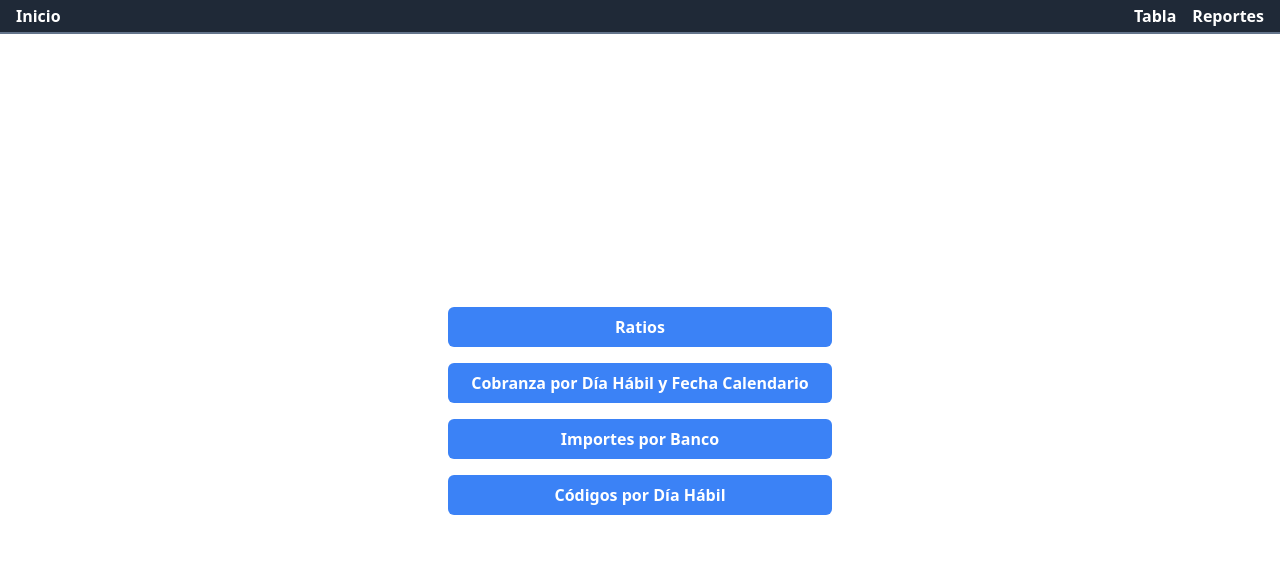
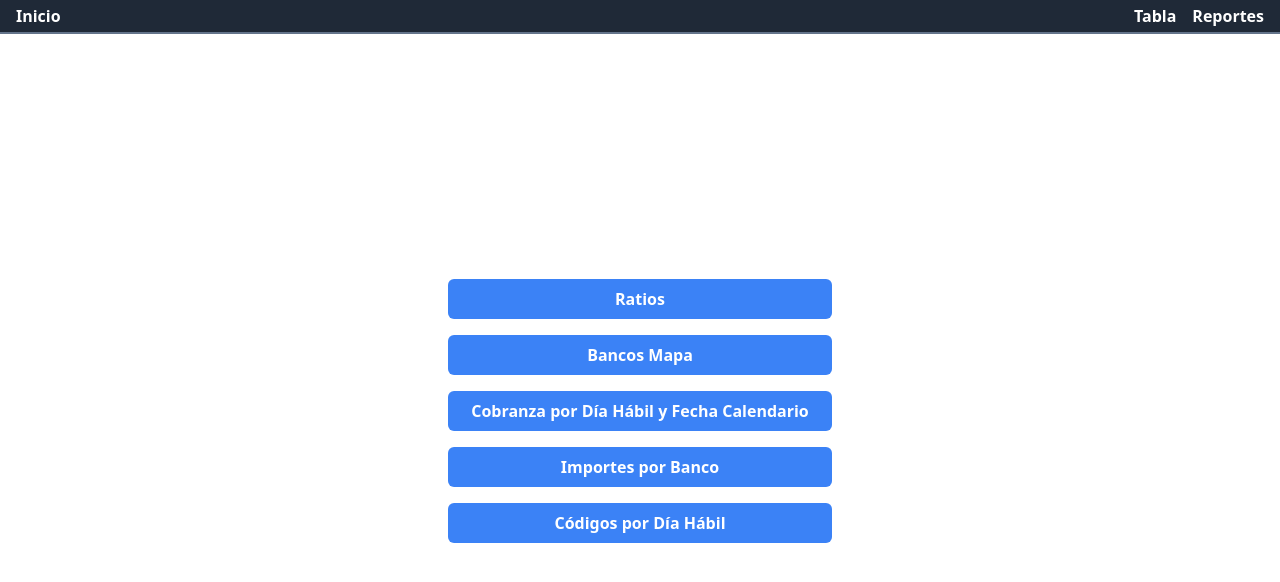
Before and after one commit to Berniburgues/cobranza_front, a React (Vite) app: page /reportes in a window 1280 px wide. Shown: the top 582 px of the page. Built offline with nearby package versions, Linux system fonts and the light colour scheme.

Commit message:
Mapa Bancos

```diff
--- a/src/pages/Reportes.jsx
+++ b/src/pages/Reportes.jsx
@@ -5,6 +5,10 @@ const Reportes = () => {
     {
       title: 'Ratios',
       url: 'https://app.powerbi.com/view?r=eyJrIjoiODVkM2E5NjAtODI2My00ZDlhLThjYjEtY2FlYmFiZjk5OTk2IiwidCI6IjUxZDRjMzBhLTIzZjMtNDk5Mi04M2VkLWU4N2NhNzk0NzNmYiIsImMiOjR9&pageName=ReportSectiona1319f79242868641305',
+    },
+    {
+      title: 'Bancos Mapa',
+      url: 'https://app.powerbi.com/view?r=eyJrIjoiZjRkMGZlYjYtMWY1OS00ODMyLWJjZjEtZTEyOTgyNWE0NjgzIiwidCI6IjUxZDRjMzBhLTIzZjMtNDk5Mi04M2VkLWU4N2NhNzk0NzNmYiIsImMiOjR9',
     },
     {
       title: 'Cobranza por Día Hábil y Fecha Calendario',
```
